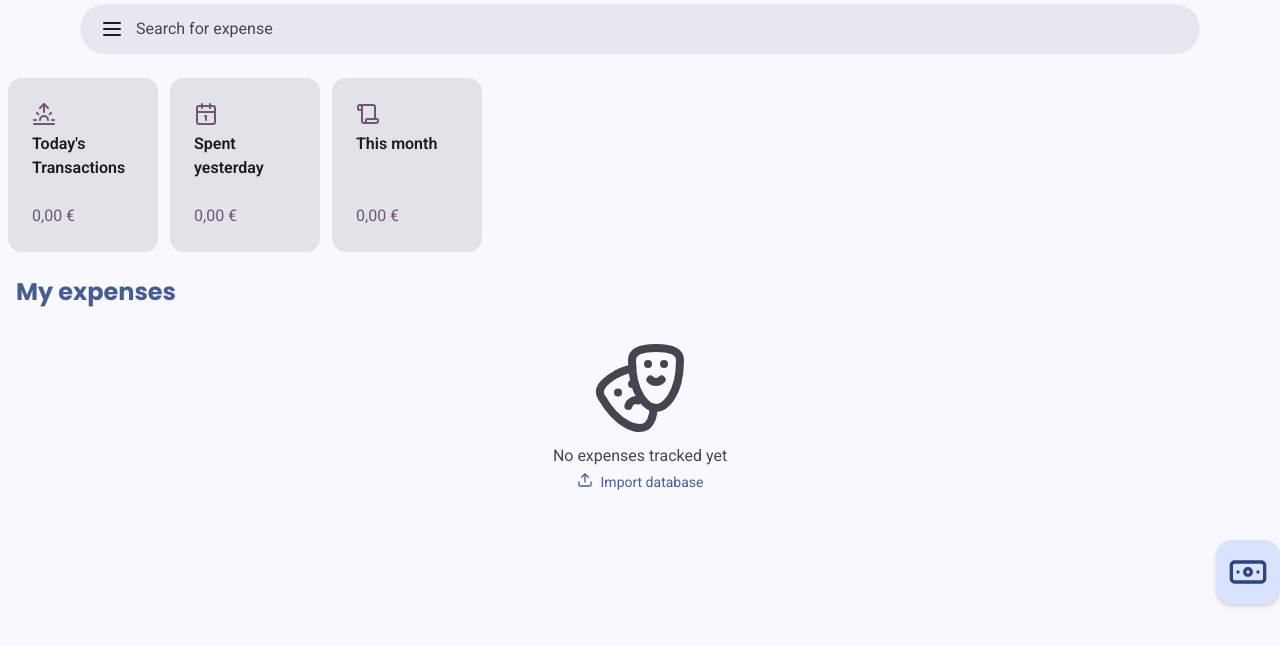
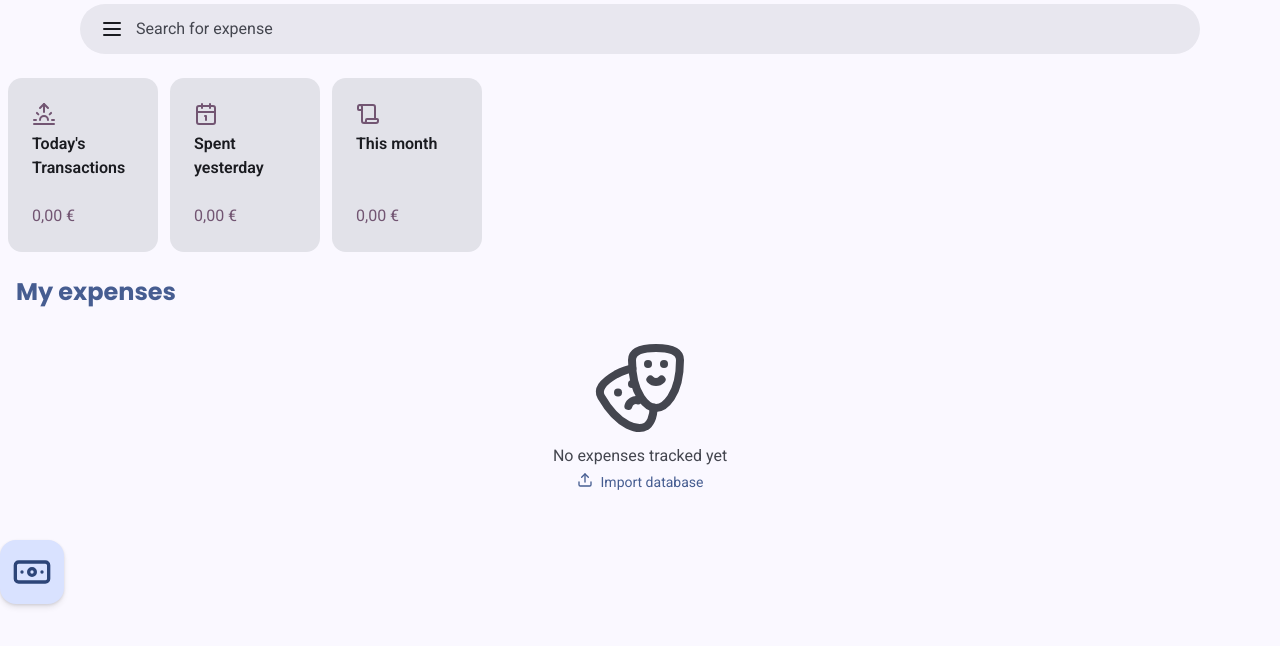
Before and after one commit to jgoedde/Finances, a React (Vite) app: page /unlock in a window 1280 px wide. Both pictures are taken after typing "Sample123" into the empty fields and a click on the button "Continue". Shown: the top 646 px of the page. Built offline with nearby package versions, Linux system fonts and the light colour scheme.

Commit message:
try fix FAB pos no 3

```diff
--- a/src/components/expenses/new-expense-fab.tsx
+++ b/src/components/expenses/new-expense-fab.tsx
@@ -5,15 +5,15 @@ export function NewExpenseFAB() {
     const [, route] = useLocation();
 
     return (
-        <button
+        <div
             className={
-                "bg-primary-container text-on-primary-container sticky left-[95%] bottom-1 size-16 rounded-2xl shadow-lg"
+                "bg-primary-container text-on-primary-container sticky right-1 bottom-1 size-16 rounded-2xl shadow-lg"
             }
             onClick={() => {
                 route("/new");
             }}
         >
             <Banknote className={"mx-auto size-10 h-full"} />
-        </button>
+        </div>
     );
 }
```
